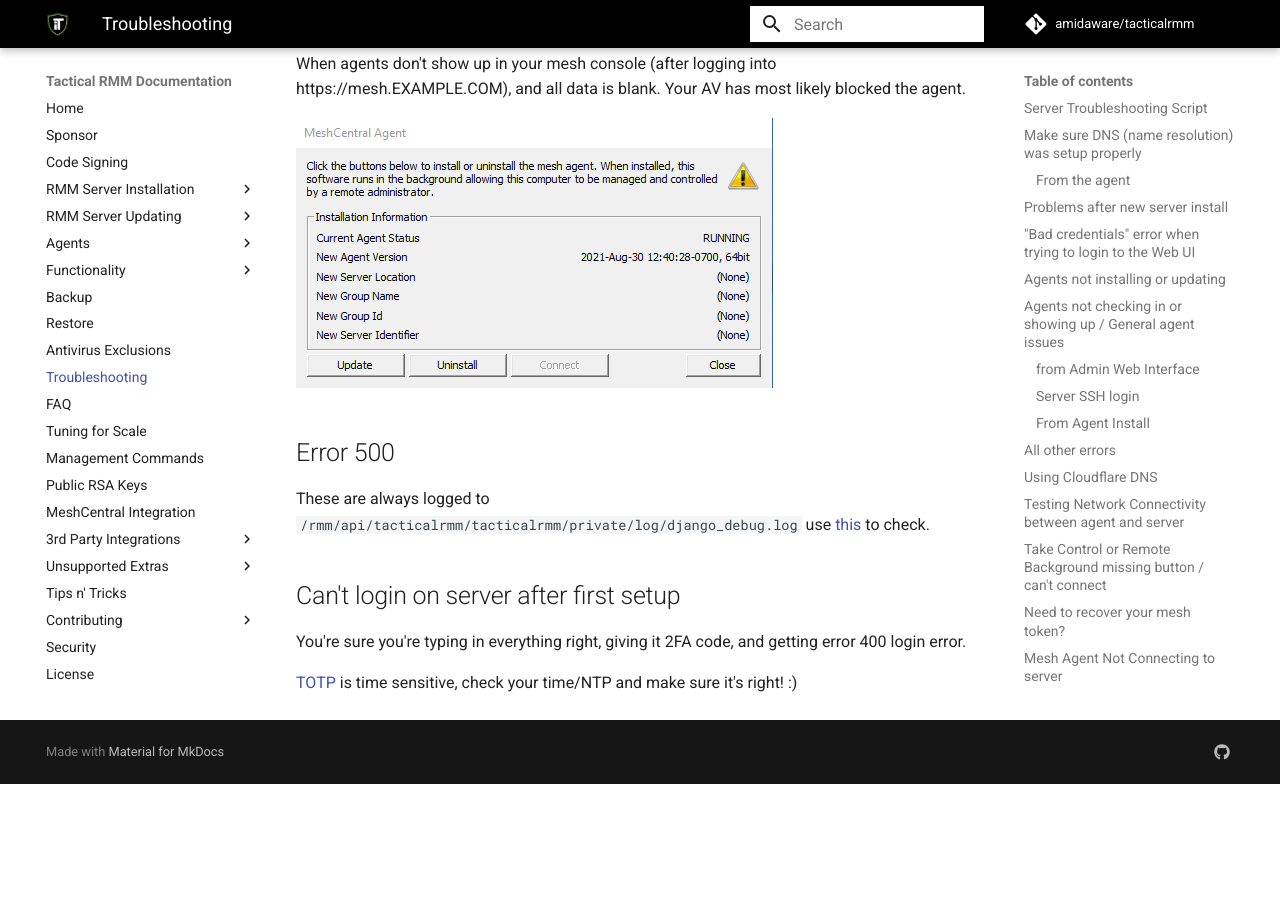
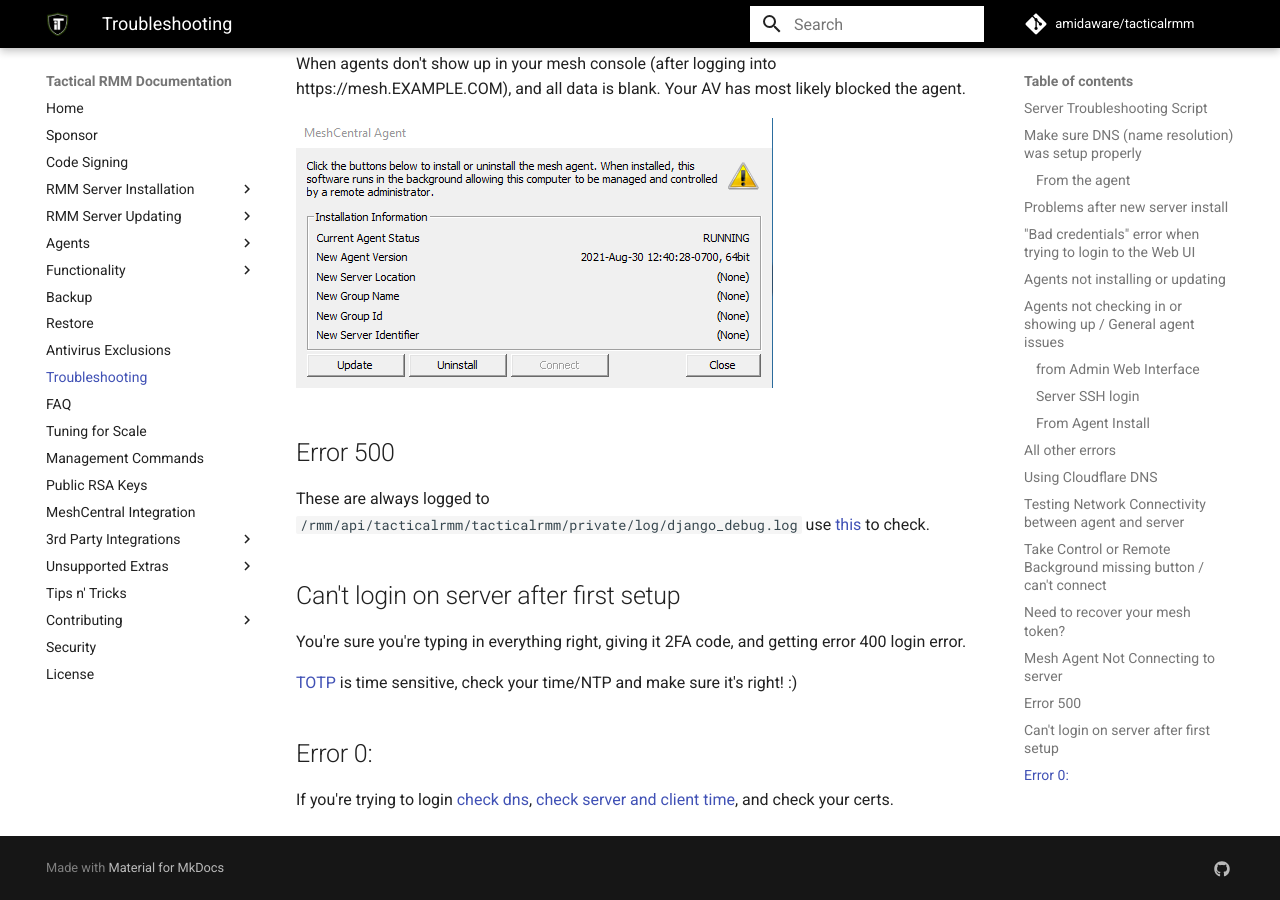
Before and after one commit to amidaware/trmm-docs, an MkDocs documentation site: the page built from docs/troubleshooting.md, in a window 1280 px wide and 900 px high, scrolled down 6066 px. Built offline with MkDocs 1.6.1 and Material for MkDocs 9.7.7, drawn with Linux system fonts in a browser that asks for light colours; comment, search, counter and statistics services are not loaded; before the commit the page ends 6850 px from its top, so only the background shows below that.

Commit message:
adding 0: into to troubleshooting

```diff
--- a/docs/troubleshooting.md
+++ b/docs/troubleshooting.md
@@ -248,3 +248,7 @@
 You're sure you're typing in everything right, giving it 2FA code, and getting error 400 login error.
 
 [TOTP](https://en.wikipedia.org/wiki/Time-based_one-time_password) is time sensitive, check your time/NTP and make sure it's right! :)
+
+## Error 0:
+
+If you're trying to login [check dns](https://github.com/amidaware/tacticalrmm/issues/1136), [check server and client time](https://docs.tacticalrmm.com/troubleshooting/#cant-login-on-server-after-first-setup), and check your certs.
```
